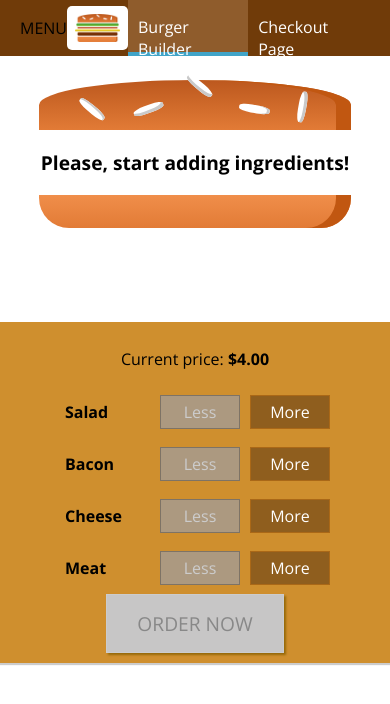
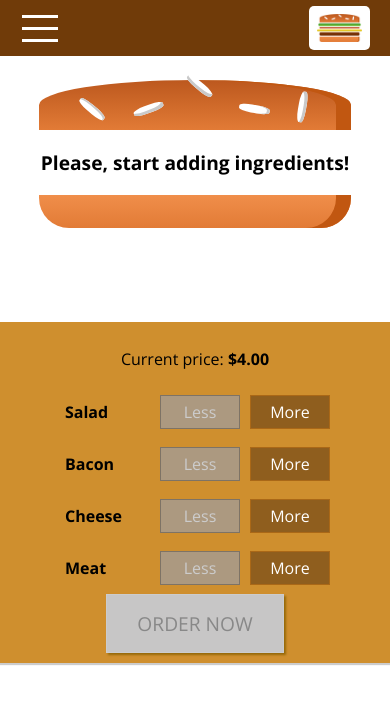
Before and after one commit to sergejs-basangovs-ingresso/burger-react-app-firebase, a React (Create React App) app: page / in a window 390 px wide. Shown: the top 704 px of the page. Built offline with nearby package versions, Linux system fonts and the light colour scheme.

Commit message:
side drawer hamburger menu

```diff
--- a/src/components/Logo/Logo.module.css
+++ b/src/components/Logo/Logo.module.css
@@ -1,7 +1,7 @@
 .Logo {
 	background-color: #fff;
 	padding: 8px;
-	height: 80%;
+	height: 100%;
 	box-sizing: border-box;
 	border-radius: 5px;
 }
--- a/src/components/Navigation/NavigationItems/NavigationItem/NavigationItem.module.css
+++ b/src/components/Navigation/NavigationItems/NavigationItem/NavigationItem.module.css
@@ -1,19 +1,38 @@
+.NavigationItem {
+	margin: 10px 0;
+	box-sizing: border-box;
+	display: block;
+	width: 100%;
+}
+
+.NavigationItem a {
+	color: #8f5c2c;
+	text-decoration: none;
+	width: 100%;
+	box-sizing: border-box;
+	display: block;
+}
+
+.NavigationItem a:hover,
+.NavigationItem a:active,
+.NavigationItem a.active {
+	color: #40a4c8;
+}
+
+@media (min-width: 500px) {
 	.NavigationItem {
 		margin: 0;
-	box-sizing: border-box;
 		display: flex;
 		height: 100%;
+		width: auto;
 		align-items: center;
 	}
 
 	.NavigationItem a {
 		color: white;
-	text-decoration: none;
 		height: 100%;
 		padding: 16px 10px;
 		border-bottom: 4px solid transparent;
-	box-sizing: border-box;
-	display: block;
 	}
 
 	.NavigationItem a:hover,
@@ -23,3 +42,4 @@
 		border-bottom: 4px solid #40a4c8;
 		color: white;
 	}
+}
--- a/src/components/Navigation/NavigationItems/NavigationItems.js
+++ b/src/components/Navigation/NavigationItems/NavigationItems.js
@@ -8,7 +8,7 @@
 			<NavigationItem link="/" active>
 				Burger Builder
 			</NavigationItem>
-			<NavigationItem link="/">Checkout Page</NavigationItem>
+			<NavigationItem link="/">Checkout</NavigationItem>
 		</ul>
 	);
 };
--- a/src/components/Navigation/NavigationItems/NavigationItems.module.css
+++ b/src/components/Navigation/NavigationItems/NavigationItems.module.css
@@ -3,6 +3,13 @@
 	padding: 0;
 	list-style: none;
 	display: flex;
+	flex-flow: column;
 	align-items: center;
 	height: 100%;
 }
+
+@media (min-width: 500px) {
+	.NavigationItems {
+		flex-flow: row;
+	}
+}
--- /dev/null
+++ b/src/components/Navigation/SideDrawer/DrawerToggle/DrawerToggle.js
@@ -0,0 +1,14 @@
+import React from "react";
+import classes from "./DrawerToggle.module.css";
+
+const DrawerToggle = props => {
+	return (
+		<div onClick={props.clicked} className={classes.DrawerToggle}>
+			<div></div>
+			<div></div>
+			<div></div>
+		</div>
+	);
+};
+
+export default DrawerToggle;
--- /dev/null
+++ b/src/components/Navigation/SideDrawer/DrawerToggle/DrawerToggle.module.css
@@ -0,0 +1,23 @@
+.DrawerToggle {
+	width: 40px;
+	height: 100%;
+	display: flex;
+	flex-flow: column;
+	justify-content: space-around;
+	align-items: center;
+	padding: 10px 0;
+	box-sizing: border-box;
+	cursor: pointer;
+}
+
+.DrawerToggle div {
+	width: 90%;
+	height: 3px;
+	background-color: white;
+}
+
+@media (min-width: 500px) {
+	.DrawerToggle {
+		display: none;
+	}
+}
--- /dev/null
+++ b/src/components/Navigation/SideDrawer/SideDrawer.js
@@ -0,0 +1,28 @@
+import React from "react";
+import Logo from "../../Logo/Logo";
+import NavigationItems from "../NavigationItems/NavigationItems";
+import Backdrop from "../../UI/Backdrop/Backdrop";
+import Aux from "../../../hoc/Aux";
+import classes from "./SideDrawer.module.css";
+
+const SideDrawer = props => {
+	let attachedClasses = [classes.SideDrawer, classes.Close];
+	if (props.open) {
+		attachedClasses = [classes.SideDrawer, classes.Open];
+	}
+	return (
+		<Aux>
+			<Backdrop show={props.open} click={props.closed} />
+			<div className={attachedClasses.join(" ")}>
+				<div className={classes.Logo}>
+					<Logo />
+				</div>
+				<nav>
+					<NavigationItems />
+				</nav>
+			</div>
+		</Aux>
+	);
+};
+
+export default SideDrawer;
--- /dev/null
+++ b/src/components/Navigation/SideDrawer/SideDrawer.module.css
@@ -0,0 +1,32 @@
+.SideDrawer {
+	position: fixed;
+	width: 280px;
+	max-width: 70%;
+	height: 100%;
+	left: 0;
+	top: 0;
+	z-index: 200;
+	background-color: #fff;
+	padding: 32px 16px;
+	box-sizing: border-box;
+	transition: transform 0.3s ease-out;
+}
+
+@media (min-width: 500px) {
+	.SideDrawer {
+		display: none;
+	}
+}
+
+.Open {
+	transform: translateX(0);
+}
+
+.Close {
+	transform: translateX(-100%);
+}
+
+.Logo {
+	height: 11%;
+	margin-bottom: 32px;
+}
--- a/src/components/Navigation/Toolbar/Toolbar.js
+++ b/src/components/Navigation/Toolbar/Toolbar.js
@@ -1,14 +1,18 @@
 import React from "react";
 import Logo from "../../Logo/Logo";
 import NavigationItems from "../NavigationItems/NavigationItems";
+import DrawerToggle from "../SideDrawer/DrawerToggle/DrawerToggle";
 import classes from "./Toolbar.module.css";
 
 const Toolbar = props => {
 	return (
 		<header className={classes.Toolbar}>
-			<div>MENU</div>
-			<Logo />
-			<nav>
+			<DrawerToggle clicked={props.drawerToggleClicked} />
+			<div className={classes.Logo}>
+				<Logo />
+			</div>
+
+			<nav className={classes.DesktopOnly}>
 				<NavigationItems />
 			</nav>
 		</header>
--- a/src/components/Navigation/Toolbar/Toolbar.module.css
+++ b/src/components/Navigation/Toolbar/Toolbar.module.css
@@ -16,3 +16,13 @@
 .Toolbar nav {
 	height: 100%;
 }
+
+.Logo {
+	height: 80%;
+}
+
+@media (max-width: 499px) {
+	.DesktopOnly {
+		display: none;
+	}
+}
--- a/src/components/layout/Layout.js
+++ b/src/components/layout/Layout.js
@@ -1,15 +1,42 @@
-import React from "react";
+import React, { Component } from "react";
 import Aux from "../../hoc/Aux";
 import Toolbar from "../Navigation/Toolbar/Toolbar";
+import SideDrawer from "../Navigation/SideDrawer/SideDrawer";
 import classes from "./Layout.module.css";
 
-const Layout = props => {
-	return (
-		<Aux>
-			<Toolbar />
-			<main className={classes.Content}>{props.children}</main>
-		</Aux>
-	);
-};
+class Layout extends Component {
+	constructor(props) {
+		super(props);
+
+		this.state = {
+			showSideDrawer: false
+		};
+	}
+
+	sideDrawerClosedHandler = () => {
+		this.setState({
+			showSideDrawer: false
+		});
+	};
+
+	sideDrawerToggleHandler = () => {
+		this.setState(prevState => {
+			return { showSideDrawer: !prevState.showSideDrawer };
+		});
+	};
+
+	render() {
+		return (
+			<Aux>
+				<Toolbar drawerToggleClicked={this.sideDrawerToggleHandler} />
+				<SideDrawer
+					open={this.state.showSideDrawer}
+					closed={this.sideDrawerClosedHandler}
+				/>
+				<main className={classes.Content}>{this.props.children}</main>
+			</Aux>
+		);
+	}
+}
 
 export default Layout;
```
Lines whose indentation alone changed are shown as unchanged.
